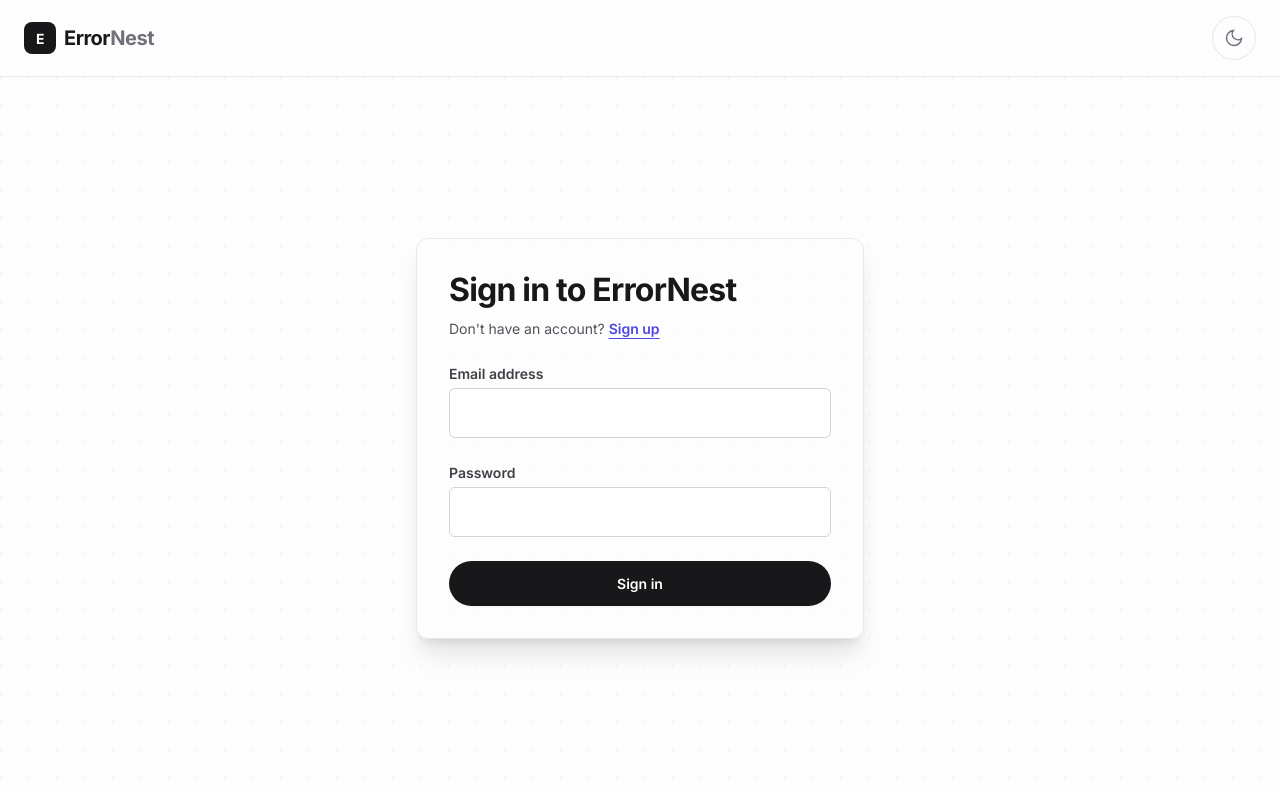
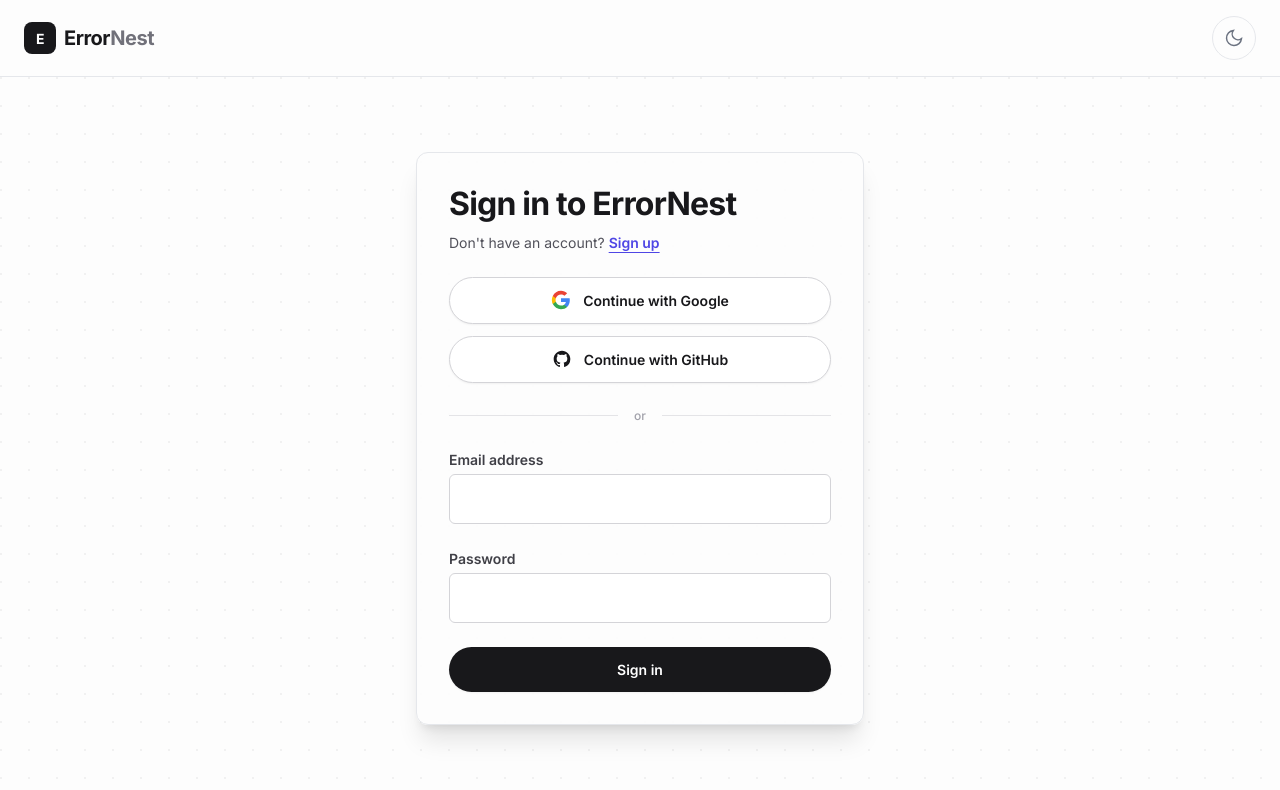
Before and after one commit to tusharsach16/errornest, a Next.js app: page /login in a window 1280 px wide. Shown: the top 790 px of the page. Built offline with nearby package versions, Linux system fonts and the light colour scheme; no server answers.

Commit message:
ui: add Continue with Google/GitHub buttons on auth pages

```diff
--- /dev/null
+++ b/src/app/(auth)/components/OAuthButtons.tsx
@@ -0,0 +1,100 @@
+"use client";
+
+import { signIn } from "next-auth/react";
+import { useState } from "react";
+
+function GoogleIcon() {
+  return (
+    <svg aria-hidden="true" className="h-5 w-5" viewBox="0 0 24 24">
+      <path
+        d="M22.56 12.25c0-.78-.07-1.53-.2-2.25H12v4.26h5.92a5.06 5.06 0 0 1-2.2 3.32v2.77h3.57c2.08-1.92 3.27-4.74 3.27-8.1z"
+        fill="#4285F4"
+      />
+      <path
+        d="M12 23c2.97 0 5.46-.98 7.28-2.66l-3.57-2.77c-.98.66-2.23 1.06-3.71 1.06-2.86 0-5.29-1.93-6.16-4.53H2.18v2.84C3.99 20.53 7.7 23 12 23z"
+        fill="#34A853"
+      />
+      <path
+        d="M5.84 14.09c-.22-.66-.35-1.36-.35-2.09s.13-1.43.35-2.09V7.07H2.18C1.43 8.55 1 10.22 1 12s.43 3.45 1.18 4.93l2.85-2.22.81-.62z"
+        fill="#FBBC05"
+      />
+      <path
+        d="M12 5.38c1.62 0 3.06.56 4.21 1.64l3.15-3.15C17.45 2.09 14.97 1 12 1 7.7 1 3.99 3.47 2.18 7.07l3.66 2.84c.87-2.6 3.3-4.53 6.16-4.53z"
+        fill="#EA4335"
+      />
+    </svg>
+  );
+}
+
+function GitHubIcon() {
+  return (
+    <svg aria-hidden="true" className="h-5 w-5" viewBox="0 0 24 24" fill="currentColor">
+      <path d="M12 2C6.477 2 2 6.484 2 12.017c0 4.425 2.865 8.18 6.839 9.504.5.092.682-.217.682-.483 0-.237-.008-.868-.013-1.703-2.782.605-3.369-1.343-3.369-1.343-.454-1.158-1.11-1.466-1.11-1.466-.908-.62.069-.608.069-.608 1.003.07 1.531 1.032 1.531 1.032.892 1.53 2.341 1.088 2.91.832.092-.647.35-1.088.636-1.338-2.22-.253-4.555-1.113-4.555-4.951 0-1.093.39-1.988 1.029-2.688-.103-.253-.446-1.272.098-2.65 0 0 .84-.27 2.75 1.026A9.564 9.564 0 0 1 12 6.844a9.59 9.59 0 0 1 2.504.337c1.909-1.296 2.747-1.027 2.747-1.027.546 1.379.202 2.398.1 2.651.64.7 1.028 1.595 1.028 2.688 0 3.848-2.339 4.695-4.566 4.943.359.309.678.92.678 1.855 0 1.338-.012 2.419-.012 2.747 0 .268.18.58.688.482A10.02 10.02 0 0 0 22 12.017C22 6.484 17.522 2 12 2z" />
+    </svg>
+  );
+}
+
+export function OAuthButtons() {
+  const [loading, setLoading] = useState<"google" | "github" | null>(null);
+
+  function handleOAuth(provider: "google" | "github") {
+    setLoading(provider);
+    signIn(provider, { callbackUrl: "/projects" });
+  }
+
+  return (
+    <div className="space-y-3">
+      <button
+        type="button"
+        disabled={loading !== null}
+        onClick={() => handleOAuth("google")}
+        className="flex w-full items-center justify-center gap-3 rounded-pill border border-zinc-300 dark:border-zinc-700 bg-white dark:bg-zinc-900 px-4 py-3 text-sm font-semibold text-zinc-900 dark:text-zinc-100 shadow-sm transition-all duration-[150ms] ease-out hover:bg-zinc-50 dark:hover:bg-zinc-800 hover:border-zinc-400 dark:hover:border-zinc-600 hover:scale-[1.02] active:scale-[0.98] focus-visible:rounded-pill disabled:opacity-60 motion-reduce:hover:scale-100 motion-reduce:active:scale-100"
+        style={{ minHeight: "44px" }}
+      >
+        {loading === "google" ? <Spinner /> : <GoogleIcon />}
+        Continue with Google
+      </button>
+      <button
+        type="button"
+        disabled={loading !== null}
+        onClick={() => handleOAuth("github")}
+        className="flex w-full items-center justify-center gap-3 rounded-pill border border-zinc-300 dark:border-zinc-700 bg-white dark:bg-zinc-900 px-4 py-3 text-sm font-semibold text-zinc-900 dark:text-zinc-100 shadow-sm transition-all duration-[150ms] ease-out hover:bg-zinc-50 dark:hover:bg-zinc-800 hover:border-zinc-400 dark:hover:border-zinc-600 hover:scale-[1.02] active:scale-[0.98] focus-visible:rounded-pill disabled:opacity-60 motion-reduce:hover:scale-100 motion-reduce:active:scale-100"
+        style={{ minHeight: "44px" }}
+      >
+        {loading === "github" ? <Spinner /> : <GitHubIcon />}
+        Continue with GitHub
+      </button>
+    </div>
+  );
+}
+
+export function OAuthDivider() {
+  return (
+    <div className="flex items-center gap-4">
+      <div className="h-px flex-1 bg-zinc-200 dark:bg-zinc-800" />
+      <span className="text-xs font-medium text-zinc-400 dark:text-zinc-500 select-none">or</span>
+      <div className="h-px flex-1 bg-zinc-200 dark:bg-zinc-800" />
+    </div>
+  );
+}
+
+function Spinner() {
+  return (
+    <svg
+      aria-hidden="true"
+      className="h-4 w-4 animate-spin"
+      viewBox="0 0 24 24"
+      fill="none"
+      stroke="currentColor"
+      strokeWidth={2}
+    >
+      <path
+        strokeLinecap="round"
+        strokeLinejoin="round"
+        d="M12 3a9 9 0 0 1 9 9"
+        className="opacity-25"
+      />
+      <circle cx="12" cy="12" r="9" strokeOpacity={0.25} />
+    </svg>
+  );
+}
--- a/src/app/(auth)/login/LoginForm.tsx
+++ b/src/app/(auth)/login/LoginForm.tsx
@@ -5,12 +5,19 @@ import { useState, useTransition } from "react";
 import { useSearchParams } from "next/navigation";
 import { signIn } from "next-auth/react";
 import { loginSchema } from "@/lib/validators/auth.validators";
+import { OAuthButtons, OAuthDivider } from "../components/OAuthButtons";
 
 type FieldErrors = Partial<Record<"email" | "password", string>>;
+
+const OAUTH_ERROR_MESSAGES: Record<string, string> = {
+  OAuthAccountNotLinked:
+    "An account with this email already exists. Sign in with your original method, then link this provider from settings.",
+};
 
 export function LoginForm() {
   const searchParams = useSearchParams();
   const justCreated = searchParams.get("created") === "1";
+  const oauthError = searchParams.get("error");
 
   const [fieldErrors, setFieldErrors] = useState<FieldErrors>({});
   const [formError, setFormError] = useState<string | null>(null);
@@ -50,6 +57,8 @@ export function LoginForm() {
     });
   }
 
+  const oauthErrorMessage = oauthError ? OAUTH_ERROR_MESSAGES[oauthError] : null;
+
   return (
     <div className="w-full space-y-6">
       <div>
@@ -73,15 +82,24 @@ export function LoginForm() {
         </p>
       )}
 
+      {oauthErrorMessage && (
+        <p role="alert" className="rounded-input border border-amber-200 dark:border-amber-900/50 bg-amber-50 dark:bg-amber-950/30 px-4 py-3 text-sm text-amber-800 dark:text-amber-300">
+          {oauthErrorMessage}
+        </p>
+      )}
+
       {formError && (
         <p role="alert" className="rounded-input border border-red-200 dark:border-red-900/50 bg-red-50 dark:bg-red-950/30 px-4 py-3 text-sm text-red-800 dark:text-red-300">
           {formError}
         </p>
       )}
 
+      <OAuthButtons />
+      <OAuthDivider />
+
       <form onSubmit={handleSubmit} noValidate className="space-y-6">
         <Field
-          id="email"
+          id="login-email"
           label="Email address"
           type="email"
           name="email"
@@ -89,7 +107,7 @@ export function LoginForm() {
           error={fieldErrors.email}
         />
         <Field
-          id="password"
+          id="login-password"
           label="Password"
           type="password"
           name="password"
@@ -102,6 +120,7 @@ export function LoginForm() {
           disabled={isPending}
           aria-busy={isPending}
           className="flex w-full items-center justify-center gap-2 rounded-pill bg-zinc-900 dark:bg-zinc-100 px-4 py-3 text-sm font-semibold text-white dark:text-zinc-950 shadow-sm transition-all duration-[150ms] ease-out hover:bg-black dark:hover:bg-white hover:scale-[1.02] active:scale-[0.98] focus-visible:rounded-pill disabled:opacity-60 motion-reduce:hover:scale-100 motion-reduce:active:scale-100"
+          style={{ minHeight: "44px" }}
         >
           {isPending && <Spinner />}
           {isPending ? "Signing in…" : "Sign in"}
--- a/src/app/(auth)/signup/SignupForm.tsx
+++ b/src/app/(auth)/signup/SignupForm.tsx
@@ -4,6 +4,7 @@ import Link from "next/link";
 import { useFormState, useFormStatus } from "react-dom";
 import { signupAction } from "../actions/signup";
 import type { SignupState } from "../actions/signup";
+import { OAuthButtons, OAuthDivider } from "../components/OAuthButtons";
 
 const initialState: SignupState = {};
 
@@ -33,9 +34,12 @@ export function SignupForm() {
         </p>
       )}
 
+      <OAuthButtons />
+      <OAuthDivider />
+
       <form action={dispatch} noValidate className="space-y-6">
         <Field
-          id="name"
+          id="signup-name"
           label="Full name"
           type="text"
           name="name"
@@ -43,7 +47,7 @@ export function SignupForm() {
           error={state.fieldErrors?.name}
         />
         <Field
-          id="email"
+          id="signup-email"
           label="Email address"
           type="email"
           name="email"
@@ -51,7 +55,7 @@ export function SignupForm() {
           error={state.fieldErrors?.email}
         />
         <Field
-          id="password"
+          id="signup-password"
           label="Password"
           type="password"
           name="password"
@@ -140,6 +144,7 @@ function SubmitButton() {
       disabled={pending}
       aria-busy={pending}
       className="flex w-full items-center justify-center gap-2 rounded-pill bg-zinc-900 dark:bg-zinc-100 px-4 py-3 text-sm font-semibold text-white dark:text-zinc-950 shadow-sm transition-all duration-[150ms] ease-out hover:bg-black dark:hover:bg-white hover:scale-[1.02] active:scale-[0.98] focus-visible:rounded-pill disabled:opacity-60 motion-reduce:hover:scale-100 motion-reduce:active:scale-100"
+      style={{ minHeight: "44px" }}
     >
       {pending && <Spinner />}
       {pending ? "Creating account…" : "Create account"}
```
